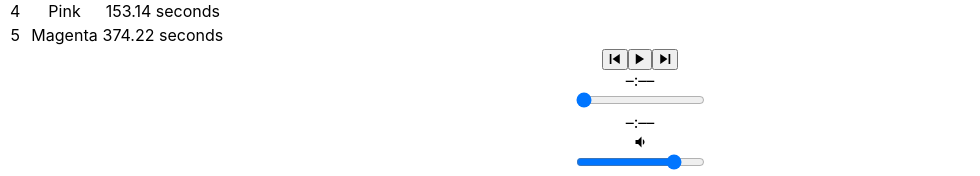
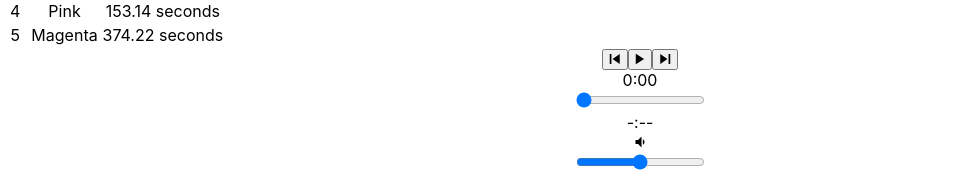
Before and after one commit to JaredMoats/bloc-jams-react, a React (Create React App) app: page /album/the-colors in a window 1280 px wide. Shown: the part 872-1048 px from the top of the page, without its empty margins (0-980 px from the left). Built offline with nearby package versions, Linux system fonts and the light colour scheme.

Commit message:
Checkpoint 9 - Player Bar: Range Inputs - Complete

```diff
--- a/src/components/Album.js
+++ b/src/components/Album.js
@@ -22,15 +22,17 @@
       /* Keeps track of if a song is playing */
       isPlaying: false,
       /* Keeps track of if a song is being hovered over */
-      isHovering: null
+      isHovering: null,
+      /* Keep track of the songs current time stamp */
+      currentTime: 0,
+      /* The song's total time (currently set to the duration of the first song) */
+      duration: album.songs[0].duration,
+      /* The song's current volume */
+      currentVolume: 0.5
     };
 
     this.audioElement = document.createElement('audio');
     this.audioElement.src = album.songs[0].audioSrc;
-
-    console.log(`From constructor: The object in isPlaying is ${this.state.isPlaying}`);
-
-    console.log(`From constructor: The length of this.state.album.songs is: ${this.state.album.songs.length}`);
   } //end of constructor
 
   /* Plays the song */
@@ -103,13 +105,66 @@
    this.play();
   }
 
+  componentDidMount() {
+    this.eventListeners = {
+      timeupdate: e => {
+        this.setState({ currentTime: this.audioElement.currentTime });
+      },
+      durationchange: e => {
+        this.setState({ duration: this.audioElement.duration });
+      },
+      volumechange: e => {
+        this.setState({ currentVolume: this.audioElement.currentVolume });
+      }
+    };
+    this.audioElement.addEventListener('timeupdate', this.eventListeners.timeupdate);
+    this.audioElement.addEventListener('durationchange', this.eventListeners.durationchange);
+    this.audioElement.addEventListener('volumechange', this.eventListeners.volumechange);
+  }
+
+  componentWillUnmount() {
+    this.audioElement.src = null;
+    this.audioElement.removeEventListener('timeupdate', this.eventListeners.timeupdate);
+    this.audioElement.removeEventListener('durationchange', this.eventListeners.durationchange);
+    this.audioElement.removeEventListener('volumechange', this.eventListeners.onvolumechange);
+  }
+
+  handleTimeChange(e) {
+    /*1.  Calculate a new time in the song. */
+    const newTime = this.audioElement.duration * e.target.value;
+    /*2. Set the currentTime property of this.audioElement to the new time */
+    this.audioElement.currentTime = newTime;
+    this.setState({ currentTime: newTime });
+  }
+
+  handleVolumeChange(e) {
+    /* Calculate the new volume */
+    const newVolume = e.target.value;
+    /* Set the new volume */
+    this.audioElement.currentVolume = newVolume;
+    this.setState({ currentVolume: newVolume });
+  }
+
+  formatTime(time) {
+    let minutes = Math.floor(time / 60);
+    let seconds = Math.floor(time - minutes * 60);
+
+    if(seconds <= 9) {
+      return minutes + ":0" + seconds;
+    } else if(seconds > 9) {
+      return minutes + ":" + seconds;
+    } else {
+      return "-:--"
+    }
+  }
+
   handleMouseEnter(index) {
     console.log(`You hovered over song (index): ${index}`);
 
     this.setState({ isHovering: index });
 
     console.log(`From handleMouseEnter: The value of isHovering is: ${this.state.isHovering}`);
-}
+  }
 
   handleMouseLeave(index) {
     console.log( `Your stopped hovering over song (index): ${index}`);
@@ -189,9 +244,15 @@
         <PlayerBar
           isPlaying={ this.state.isPlaying }
           currentSong={ this.state.currentSong }
+          currentTime={ this.audioElement.currentTime }
+          duration={ this.audioElement.duration }
+          currentVolume={ this.audioElement.currentVolume }
           handleSongClick={ () => this.handleSongClick(this.state.currentSong) }
           handlePrevClick={ () => this.handlePrevClick() }
           handleNextClick={ () => this.handleNextClick() }
+          handleTimeChange={ (e) => this.handleTimeChange(e) }
+          handleVolumeChange={ (e) => this.handleVolumeChange(e) }
+          formatTime={ (time) => this.formatTime(time) }
         />
       </section>
     );
--- a/src/components/PlayerBar.js
+++ b/src/components/PlayerBar.js
@@ -26,13 +26,29 @@
           </button>
         </section>
         <section id="time-control">
-          <div className="current-time">–:––</div>
-          <input type="range" className="seek-bar" value="0" />
-          <div className="total-time">–:––</div>
+          <div className="current-time">{ this.props.formatTime(this.props.currentTime) }</div>
+          <input
+            type="range"
+            className="seek-bar"
+            value={ (this.props.currentTime / this.props.duration) || 0 }
+            max="1"
+            min="0"
+            step="0.01"
+            onChange={ this.props.handleTimeChange }
+          />
+          <div className="total-time">{ this.props.formatTime(this.props.duration) }</div>
         </section>
         <section id="volume-control">
           <div className="icon ion-md-volume-low"></div>
-          <input type="range" className="seek-bar" value="80" />
+          <input
+            type="range"
+            className="seek-bar"
+            value={ this.props.currentVolume }
+            max="1"
+            min="0"
+            step="0.01"
+            onChange={ this.props.handleVolumeChange }
+          />
           <div className="icon ion-md-volume-high"></div>
         </section>
       </section>
```
